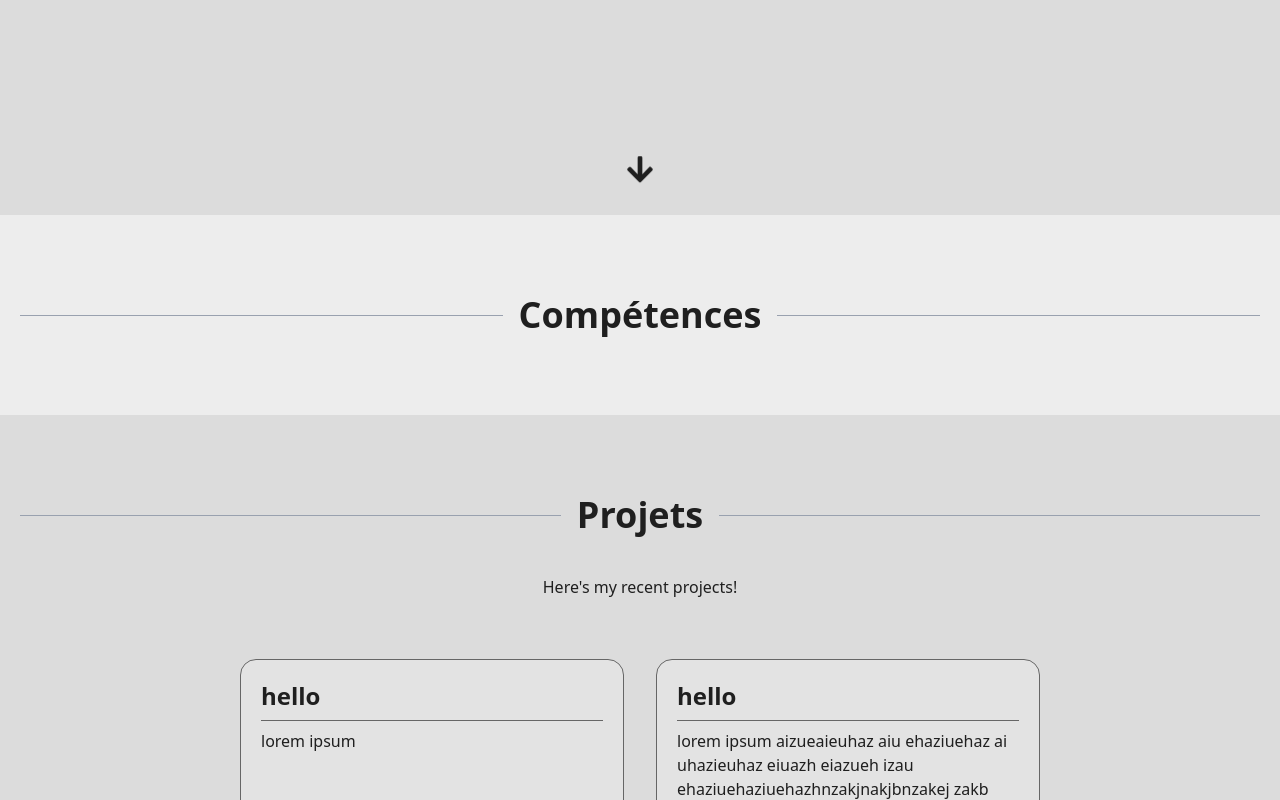
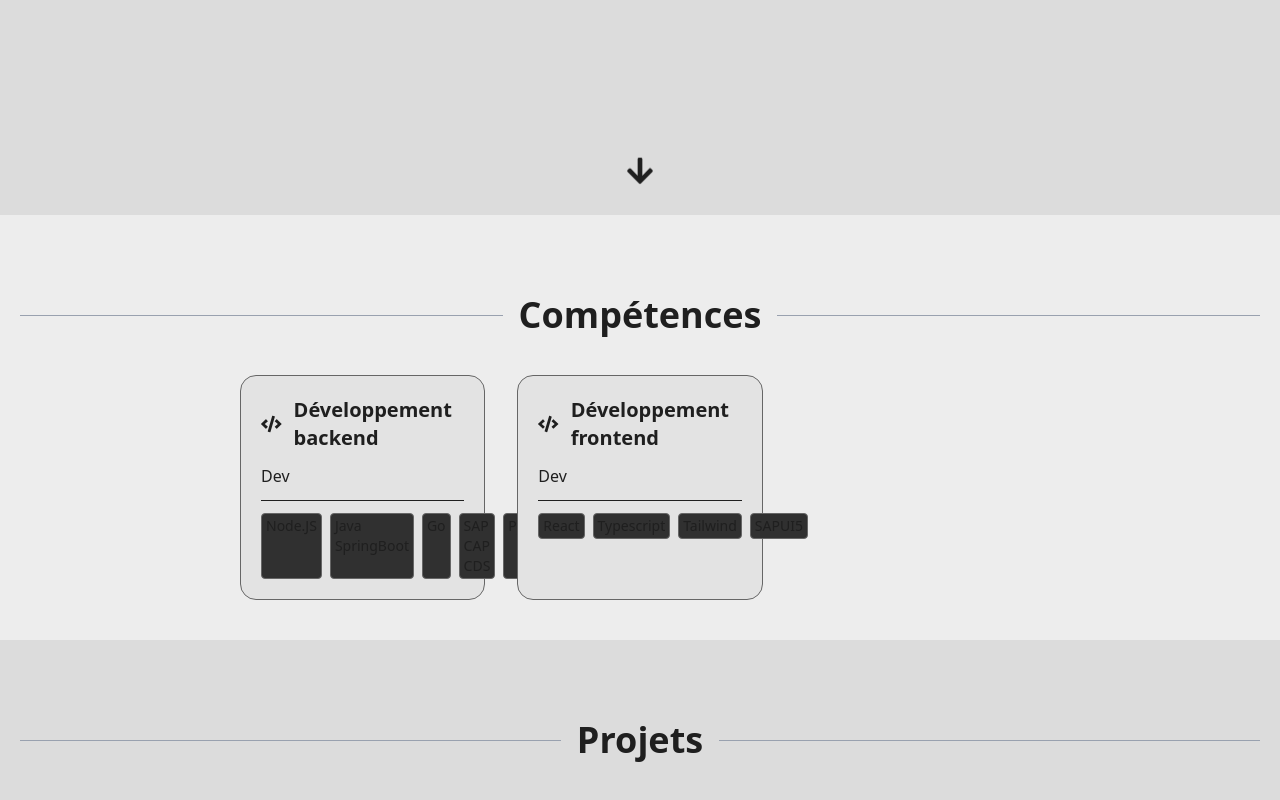
Before and after one commit to Ouistitive/portfolio, a React (Vite) app: page / in a window 1280 px wide. Shown: the part 585-1385 px from the top of the page. Built offline with nearby package versions, Linux system fonts and the light colour scheme.

Commit message:
start adding cards for skills and populate it

```diff
--- /dev/null
+++ b/src/components/business/SkillCard.tsx
@@ -0,0 +1,28 @@
+import type { IconType } from "react-icons";
+import { Badge } from "../generics/Badge";
+import { Card } from "../generics/Card";
+
+export interface SkillCardProps {
+	Icon: IconType;
+	title: string;
+	description: string;
+	tags: string[];
+}
+
+export function SkillCard({ Icon, title, description, tags }: SkillCardProps) {
+	return (
+		<Card className="flex flex-col gap-3">
+			<div className="flex items-center gap-3">
+				<Icon size={30} />
+				<p className="font-bold text-xl">{title}</p>
+			</div>
+			<p>{description}</p>
+			<hr className="bg-border" />
+			<div className="flex gap-2">
+				{tags.map((tag) => (
+					<Badge key={tag} title={tag} />
+				))}
+			</div>
+		</Card>
+	);
+}
--- /dev/null
+++ b/src/components/generics/Badge.tsx
@@ -0,0 +1,11 @@
+interface BadgeProps {
+	title: string;
+}
+
+export function Badge({ title }: BadgeProps) {
+	return (
+		<article className="rounded border border-border bg-bg-tags px-1 py-0.5">
+			<p className="text-sm">{title}</p>
+		</article>
+	);
+}
--- a/src/components/sections/SkillsSection.tsx
+++ b/src/components/sections/SkillsSection.tsx
@@ -1,3 +1,33 @@
+import { FaCode } from "react-icons/fa";
+import { SkillCard, type SkillCardProps } from "../business/SkillCard";
+
 export function SkillsSection() {
-	return <section className="mx-60 grid grid-cols-2 gap-8"></section>;
+	const skills: SkillCardProps[] = [
+		{
+			Icon: FaCode,
+			title: "Développement backend",
+			description: "Dev",
+			tags: ["Node.JS", "Java SpringBoot", "Go", "SAP CAP CDS", "Python"],
+		},
+		{
+			Icon: FaCode,
+			title: "Développement frontend",
+			description: "Dev",
+			tags: ["React", "Typescript", "Tailwind", "SAPUI5"],
+		},
+	];
+
+	return (
+		<section className="mx-60 grid grid-cols-3 gap-8">
+			{skills.map(({ title, description, tags }: SkillCardProps) => (
+				<SkillCard
+					key={title}
+					Icon={FaCode}
+					title={title}
+					description={description}
+					tags={tags}
+				/>
+			))}
+		</section>
+	);
 }
--- a/src/styles/App.css
+++ b/src/styles/App.css
@@ -6,6 +6,7 @@
 	--color-bg: #131316;
 	--color-bg-surface: #0a0a0a;
 	--color-bg-highlight: #151515;
+	--color-bg-tags: #303030;
 
 	--color-border: #666;
 	--color-text: #ddd;
@@ -31,6 +32,7 @@
 	--color-bg: #ededed;
 	--color-bg-surface: #dcdcdc;
 	--color-bg-highlight: #e3e3e3;
+	--color-bg-tags: #303030;
 
 	--color-border: #666;
 	--color-text: #1f1f1f;
```
